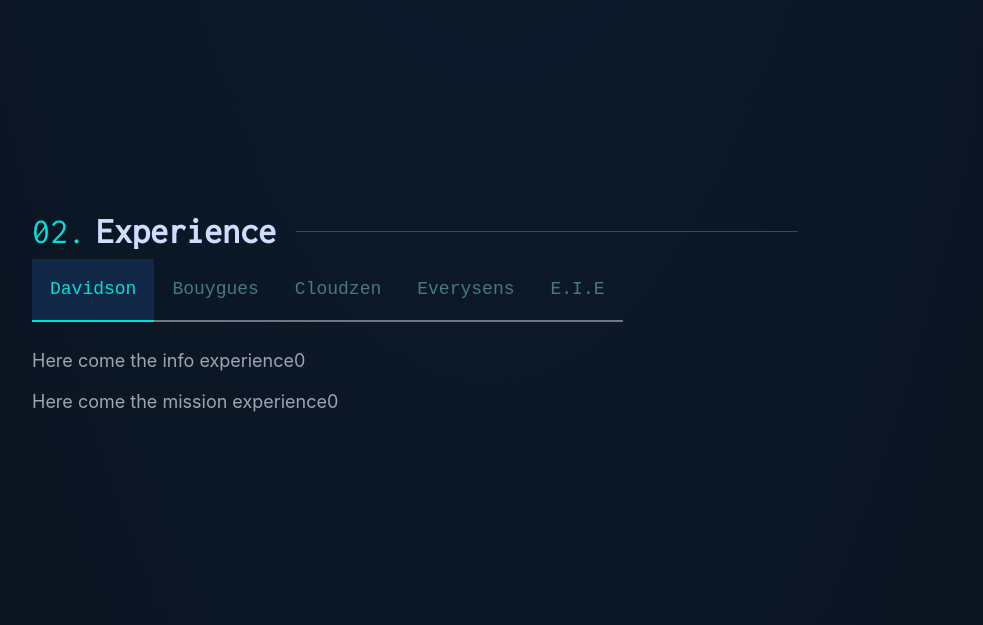
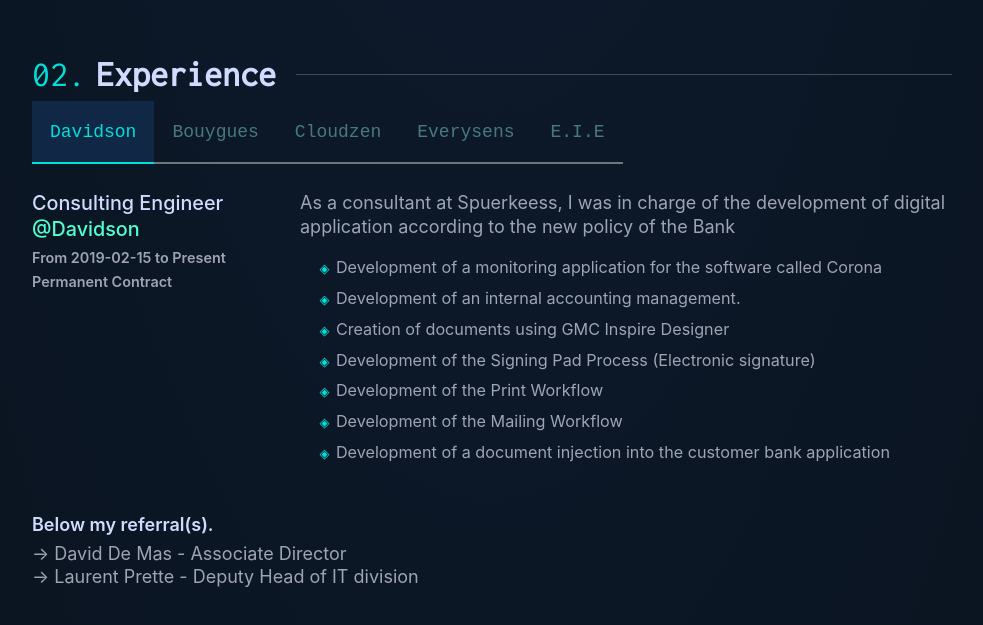
Before and after one commit to Mousticke/portfolio-new, a React (Create React App) app: page / in a window 1280 px wide. Shown: the part 1682-2307 px from the top of the page, without its empty margins (256-1239 px from the left). Built offline with nearby package versions, Linux system fonts and the light colour scheme.

Commit message:
Add experience section

```diff
--- a/src/config/experiencesData.js
+++ b/src/config/experiencesData.js
@@ -2,6 +2,7 @@ const experiencesData = [
   {
     id: '0',
     company: 'Davidson',
+    url: 'https://www.davidson.fr/',
     title: 'Consulting Engineer',
     type: 'Permanent Contract ',
     summary:
@@ -58,6 +59,7 @@ const experiencesData = [
   {
     id: '2',
     company: 'Cloudzen',
+    url: 'https://cloudzen.tech/',
     title: 'Software Engineer',
     type: 'Internship',
     summary:
@@ -102,13 +104,14 @@ const experiencesData = [
       {
         id: '2',
         name: 'Edmund Shen',
-        title: 'Project Manager',
+        title: 'Creative Director Project Manager',
       },
     ],
   },
   {
     id: '3',
     company: 'Everysens',
+    url: 'https://www.everysens.com',
     title: 'Front-End Engineer',
     type: 'Internship',
     summary:
@@ -143,13 +146,14 @@ const experiencesData = [
       {
         id: '1',
         name: 'Vincent Ollivier',
-        title: 'Front-End Engineer',
+        title: 'Lead Front-End Engineer',
       },
     ],
   },
   {
     id: '4',
     company: 'E.I.E',
+    url: 'http://ww.weie.fr',
     title: 'Assistant Quality Health and Security Environment Manager',
     type: 'Fixed-term Contract',
     summary:
--- a/src/domains/About/Description.jsx
+++ b/src/domains/About/Description.jsx
@@ -74,7 +74,6 @@ const StyledTechnologies = styled.div`
     flex-direction: column;
     align-content: center;
     align-items: center;
-}
   `}
 `
 
--- a/src/domains/Experience/Experience.jsx
+++ b/src/domains/Experience/Experience.jsx
@@ -1,6 +1,6 @@
 import React, { useState, useRef, useCallback, useEffect } from 'react'
 import styled from 'styled-components'
-import { transitionAll, fonts } from '@styles'
+import { transitionAll, fonts, breakpoints } from '@styles'
 import { CSSTransition } from 'react-transition-group'
 import experiencesData from '@config/experiencesData'
 
@@ -12,8 +12,37 @@ const StyledGrid = styled.div`
   grid-template-areas:
     'title title'
     'list list'
-    'info mission';
+    'experience experience';
 `
+const StyledExperienceContent = styled.div`
+  grid-area: experience;
+  display: ${(props) => (props.isShown ? 'grid' : 'none')};
+  flex-grow: 1;
+  width: 100%;
+  height: auto;
+  padding-top: 0.5rem;
+  grid-gap: 1rem;
+  grid-template-rows: minmax(0, auto) minmax(0, auto);
+  grid-template-columns: minmax(250px, auto) 2fr;
+  grid-template-areas:
+    'info mission'
+    'contact contact';
+  transition: ${transitionAll};
+  ${breakpoints.desktop`
+    grid-template-columns: minmax(100px, 200px) 2fr;
+    grid-gap: 0rem;
+  `}
+  ${breakpoints.tablet`
+  grid-template-rows: minmax(0, auto) minmax(0, auto) minmax(0, auto);
+    grid-template-columns: 1fr;
+    grid-gap: 0rem;
+    grid-template-areas:
+    'info'
+    'mission'
+    'contact';
+  `}
+`
+
 const StyledExperienceTitle = styled.h2`
   grid-area: title;
 `
@@ -24,20 +53,34 @@ const StyledListExperienceContainer = styled.div`
 
 const StyledInfoExperienceContainer = styled.div`
   grid-area: info;
+  ${breakpoints.tablet`
+    display: flex;
+    flex-direction: row;
+  `}
 `
 
 const StyledMissionExperienceContainer = styled.div`
   grid-area: mission;
 `
 
+const StyledContactExperienceContainer = styled.div`
+  grid-area: contact;
+  display: flex;
+  flex-direction: column;
+`
+
 const StyledListContainer = styled.ul`
   display: flex;
   position: relative;
+  z-index: 10;
   margin: 0;
   padding: 0;
   width: max-content;
   list-style: none;
-  overflow-x: auto;
+  ${breakpoints.tablet`
+    overflow-x: auto;
+    width: calc(100% + 100px);
+  `}
 `
 
 const StyledButton = styled.button`
@@ -81,12 +124,88 @@ const StyledBorderHighlight = styled.div`
   transition-delay: 0.1s;
 `
 
-const StyledExperienceContent = styled.div`
-  flex-grow: 1;
-  width: 100%;
-  height: auto;
-  padding-top: 0.5rem;
+const StyledTitleExperience = styled.p`
+  font-size: 1.1rem;
+  font-weight: 500;
+  color: ${(props) => props.theme.colors.text.heading};
+  margin: 1rem 0 0 0;
 `
+
+const StyledCompanyExperience = styled.a`
+  font-size: 1.1rem;
+  font-weight: 500;
+  color: ${(props) => props.theme.colors.link.highlight};
+  transition: ${transitionAll};
+
+  ${breakpoints.tablet`
+  margin-top: 1rem;
+  `}
+
+  &:hover {
+    font-style: italic;
+    &:after {
+      width: 100%;
+    }
+  }
+
+  &:after {
+    content: '';
+    display: block;
+    width: 0px;
+    height: 1px;
+    position: relative;
+    bottom: 0.15em;
+    background-color: ${(props) => props.theme.colors.link.underline};
+    transition: ${transitionAll};
+    opacity: 0.5;
+  }
+`
+
+const StyledListOutcomesContainer = styled.ul`
+  display: flex;
+  flex-direction: column;
+  padding: 0px;
+  overflow: hidden;
+  list-style: none;
+}
+`
+const StyledListItem = styled.li`
+  position: relative;
+  font-size: 0.9em;
+  margin-bottom: 0.3em;
+  padding-left: 1.2em;
+
+  &:before {
+    content: '◈';
+    line-height: 2em;
+    font-size: 0.8em;
+    padding-right: 0.5em;
+    color: ${(props) => props.theme.colors.list.puce};
+  }
+`
+
+const StyledOutcomesExperience = styled.div`
+  ${breakpoints.desktop`
+      display: flex;
+      flex-direction: column;
+      align-content: center;
+      align-items: center;
+  `}
+`
+const StyledComplementExperience = styled.p`
+  margin: 0.3rem 0 0.3rem 0;
+  font-size: 0.8rem;
+  font-weight: 600;
+  transition: ${transitionAll};
+  ${breakpoints.tablet`
+  margin: 1rem 0 0 0;
+  `}
+`
+
+const StyledReferrals = styled.p`
+  margin: 0;
+`
+const StyledReferralsTitle = styled.h6``
 
 function Experience() {
   const [activeExpId, setActiveExpId] = useState(0)
@@ -163,28 +282,47 @@ function Experience() {
       </StyledListExperienceContainer>
 
       {experiencesData &&
-        experiencesData.map(({ id }, i) => (
-          <CSSTransition key={id} in={activeExpId === { i }} timeout={250} classNames='fade'>
+        experiencesData.map(({ id, company, url, title, type, summary, outcomes, startDate, endDate, contact }, i) => (
+          <CSSTransition key={id} in={activeExpId === i} timeout={100} classNames='fade'>
             <StyledExperienceContent
               id={`info-${i}`}
               role='tabpanel'
               tabIndex={activeExpId === i ? '0' : '-1'}
               aria-labelledby={`exp-${i}`}
               aria-hidden={activeExpId !== i}
+              isShown={activeExpId === i}
               hidden={activeExpId !== i}
             >
               <StyledInfoExperienceContainer>
-                <p>
-                  Here come the info experience
-                  {i}
-                </p>
+                <StyledTitleExperience>{`${title}`}</StyledTitleExperience>
+                <StyledCompanyExperience
+                  aria-label={`${title}`}
+                  href={`${url}`}
+                  target='_blank'
+                  rel='noreferrer noopener'
+                >
+                  {`@${company}`}
+                </StyledCompanyExperience>
+                <StyledComplementExperience>{`From ${startDate} to ${endDate}`}</StyledComplementExperience>
+                <StyledComplementExperience>{`${type}`}</StyledComplementExperience>
               </StyledInfoExperienceContainer>
               <StyledMissionExperienceContainer>
-                <p>
-                  Here come the mission experience
-                  {i}
-                </p>
+                <p>{`${summary}`}</p>
+                <StyledOutcomesExperience>
+                  <StyledListOutcomesContainer>
+                    {outcomes && outcomes.map((value) => <StyledListItem>{value}</StyledListItem>)}
+                  </StyledListOutcomesContainer>
+                </StyledOutcomesExperience>
               </StyledMissionExperienceContainer>
+              <StyledContactExperienceContainer>
+                <StyledReferralsTitle>Below my referral(s).</StyledReferralsTitle>
+                {contact &&
+                  contact.map(({ name, ...value }) => (
+                    <div key={value.id}>
+                      <StyledReferrals>{`→ ${name} - ${value.title}`}</StyledReferrals>
+                    </div>
+                  ))}
+              </StyledContactExperienceContainer>
             </StyledExperienceContent>
           </CSSTransition>
         ))}
```
